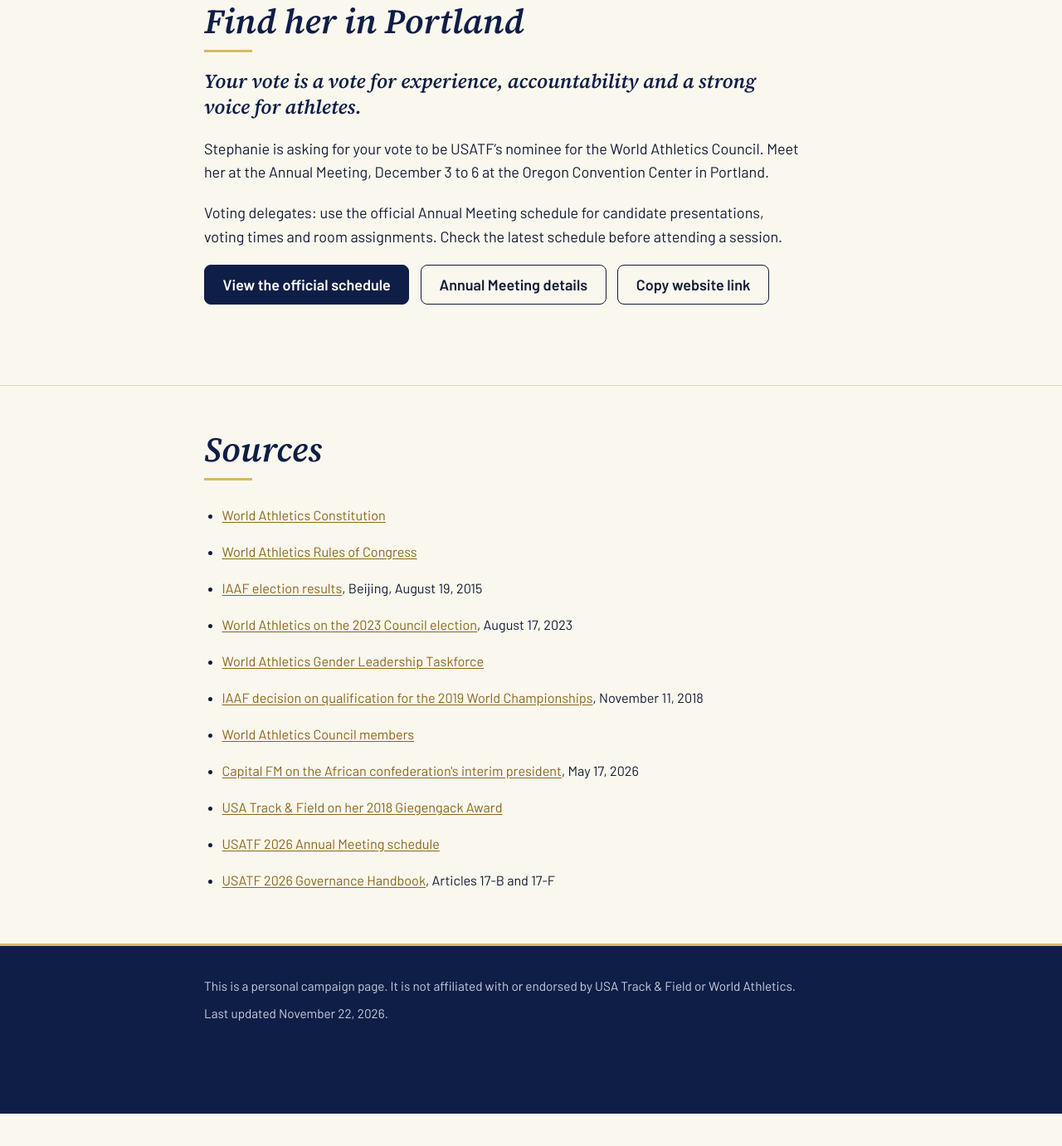
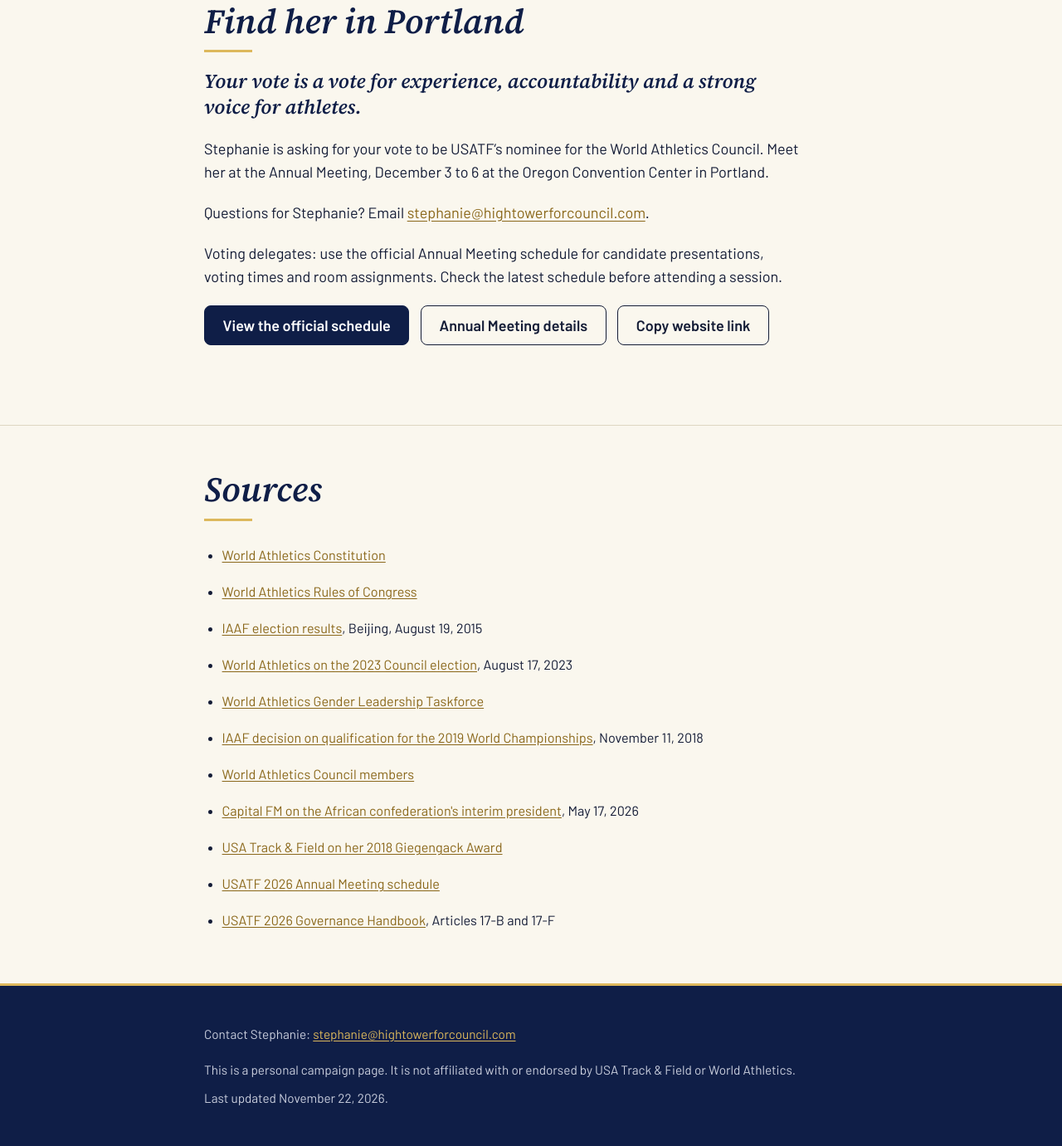
Before and after one commit to CMBSOC/hightowerforcouncil, a plain HTML site: page index.html in a window 1280 px wide. Shown: the part 7606-8987 px from the top of the page at 83% size. Before the commit the page ends 8948 px from the top, so only its background shows below. Drawn offline with nearby package versions, Linux system fonts and the light colour scheme; a web font is replaced by a local one.

Commit message:
Add Stephanie's campaign email address
stephanie@hightowerforcouncil.com now appears in the Portland section
and in the footer, as tap-to-email links.

Co-Authored-By: Claude Fable 5.2 <noreply@anthropic.com>
Claude-Session: https://claude.ai/code/session_01AQ3fsdiYDzDDNiKcmHKZB2

```diff
--- a/index.html
+++ b/index.html
@@ -295,6 +295,7 @@ details.more-detail > summary::after{content:"+";margin-left:.6rem;font-family:v
 details.more-detail[open] > summary::after{content:"−"}
 details.more-detail > .stack{padding-top:.4rem}
 footer{background:var(--navy);border-top:3px solid var(--gold);color:#C9CEDD}
+footer a{color:var(--gold);display:inline-flex;align-items:center;min-height:44px}
 /* ================= END TRIFOLD LOOK ================= */
 </style>
 
@@ -565,6 +566,7 @@ footer{background:var(--navy);border-top:3px solid var(--gold);color:#C9CEDD}
       <h2 id="h-portland">Find her in Portland</h2>
       <p class="vote">Your vote is a vote for experience, accountability and a strong voice for athletes.</p>
       <p>Stephanie is asking for your vote to be USATF’s nominee for the World Athletics Council. Meet her at the Annual Meeting, December 3 to 6 at the Oregon Convention Center in Portland.</p>
+      <p>Questions for Stephanie? Email <a href="mailto:stephanie@hightowerforcouncil.com">stephanie@hightowerforcouncil.com</a>.</p>
       <p>Voting delegates: use the official Annual Meeting schedule for candidate presentations, voting times and room assignments. Check the latest schedule before attending a session.</p>
       <div class="actions">
         <a class="btn primary" href="https://www.flipsnack.com/USATF/usa-tf-am-schedule-2026">View the official schedule</a>
@@ -597,6 +599,7 @@ footer{background:var(--navy);border-top:3px solid var(--gold);color:#C9CEDD}
 
 <footer>
   <div class="wrap">
+    <p>Contact Stephanie: <a href="mailto:stephanie@hightowerforcouncil.com">stephanie@hightowerforcouncil.com</a></p>
     <p>This is a personal campaign page. It is not affiliated with or endorsed by USA Track &amp; Field or World Athletics.</p>
     <p>Last updated November 22, 2026.</p>
 
```
